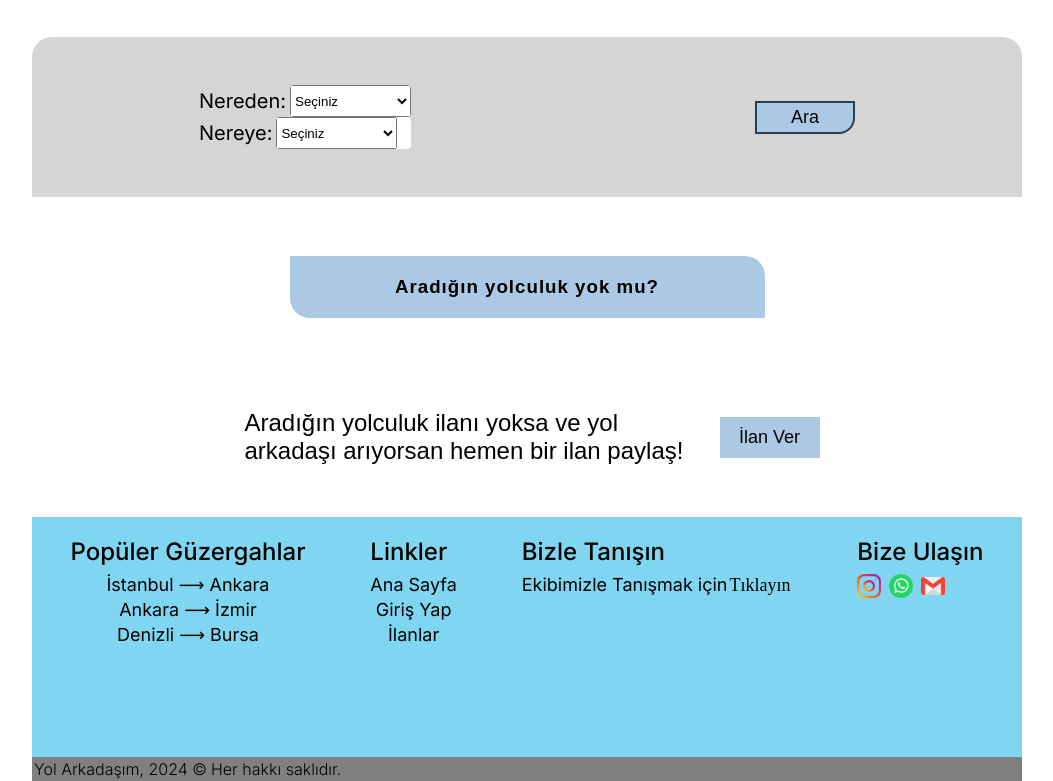
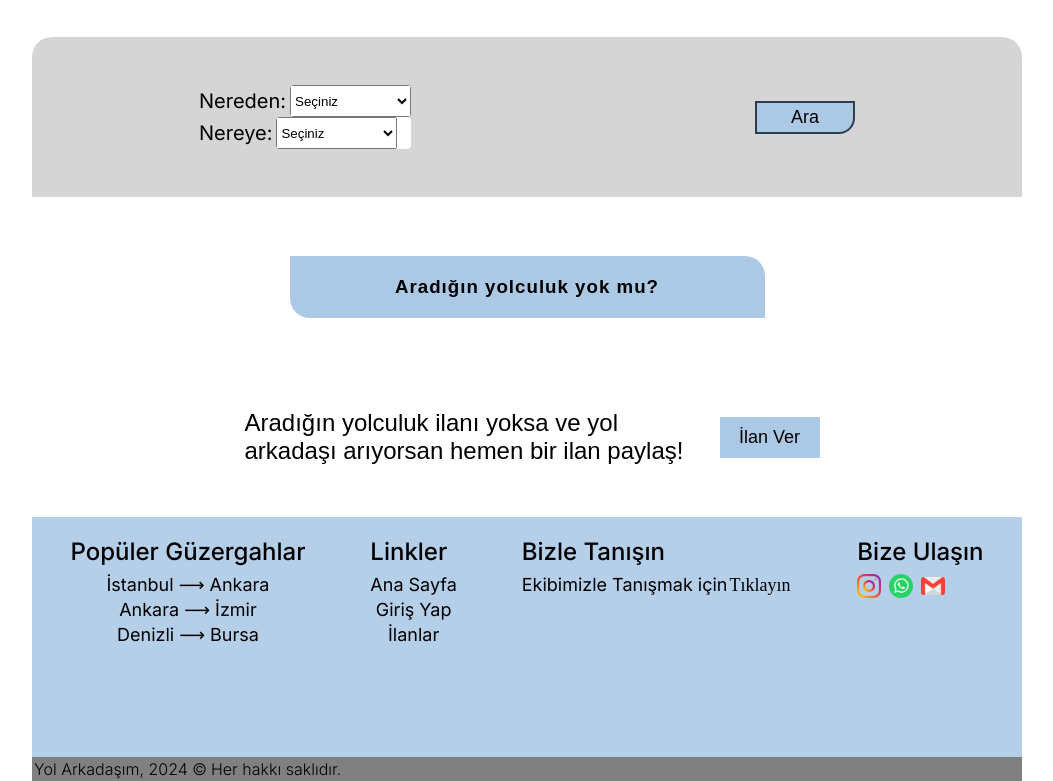
Before and after one commit to oguzhankuzlukluoglu/Yol-Arkadasim, a Next.js app in the folder client/yol-arkadasim/: page / in a window 1280 px wide. Shown: the part 1675-2456 px from the top of the page, without its empty margins (113-1166 px from the left). Built offline with nearby package versions, Linux system fonts and the light colour scheme.

Commit message:
fix footer page style

```diff
--- a/client/yol-arkadasim/src/components/footer/footer.module.css
+++ b/client/yol-arkadasim/src/components/footer/footer.module.css
@@ -5,7 +5,7 @@
     padding: 20px 10px;
     justify-content: space-around;
     height: 30vh;
-    background-color: rgb(128, 214, 241);
+    background-color:  #b5cfe9;
 }
 .popular, .routes, .about, .socials{
     display: flex;
```
